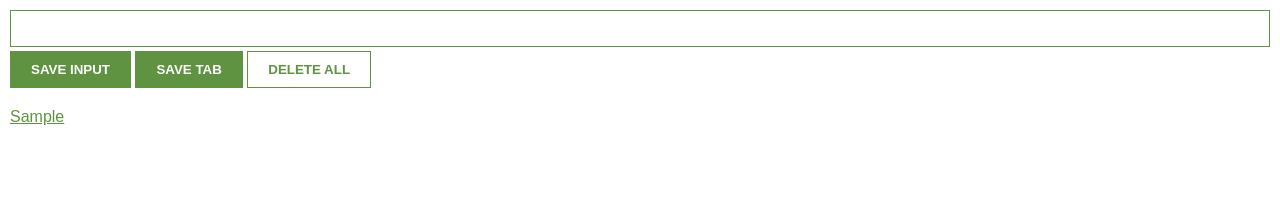
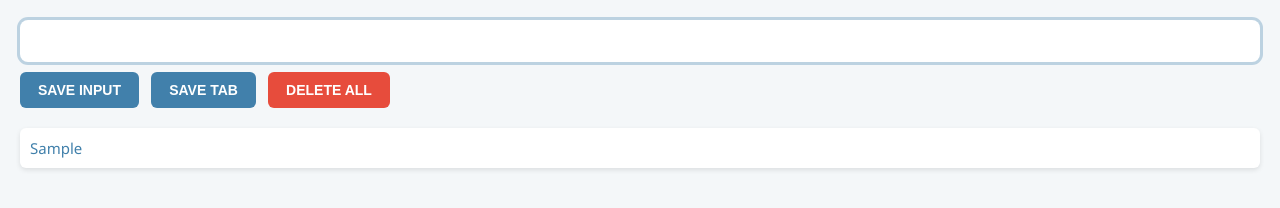
Before and after one commit to Oskillar21/LeadsTracker---ChromeExtension, a website built with Vite: page index.html in a window 1280 px wide. Both pictures are taken after typing "Sample" into the empty fields and a click on the button "SAVE INPUT". Built offline with nearby package versions, Linux system fonts and the light colour scheme.

Commit message:
Mejorar estilos CSS y reestructurar el HTML para la extensión "Leads Tracker"

```diff
--- a/index.css
+++ b/index.css
@@ -1,41 +1,71 @@
 body {
     margin: 0;
-    padding: 10px;
-    font-family: Arial, Helvetica, sans-serif;
-    min-width: 400px;
+    padding: 20px;
+    font-family: 'Segoe UI', Tahoma, Geneva, Verdana, sans-serif;
+    min-width: 450px;
+    background-color: #f4f7f9;
 }
 
 input {
     width: 100%;
-    padding: 10px;
+    padding: 12px;
     box-sizing: border-box;
-    border: 1px solid #5f9341;
-    margin-bottom: 4px;
+    border: none;
+    border-radius: 8px;
+    margin-bottom: 10px;
+    font-size: 16px;
+    box-shadow: 0 0 0 3px #4180ab50;
 }
 
 button {
-    background: #5f9341;
+    background-color: #4180ab;
     color: white;
-    padding: 10px 20px;
-    border: 1px solid #5f9341;
+    padding: 10px 18px;
+    border: none;
+    border-radius: 6px;
     font-weight: bold;
+    font-size: 14px;
+    cursor: pointer;
+    transition: background-color 0.3s ease, transform 0.2s ease;
+    margin-right: 8px;
+}
+
+button:hover {
+    background-color: #33688a;
+    transform: translateY(-1px);
 }
 
 #delete-btn {
-    background: white;
-    color: #5f9341;
+    background-color: #e74c3c;
+}
+
+#delete-btn:hover {
+    background-color: #c0392b;
 }
 
 ul {
     margin-top: 20px;
-    list-style: none;
     padding-left: 0;
 }
 
 li {
-    margin-top: 5px;
+    list-style: none;
+    margin-bottom: 10px;
+    padding: 10px;
+    background-color: #ffffff;
+    border-radius: 6px;
+    box-shadow: 0 2px 5px rgba(0, 0, 0, 0.1);
 }
 
 a {
-    color: #5f9341;
+    color: #4180ab;
+    text-decoration: none;
+    font-size: 15px;
+    display: block;
+    word-break: break-all; /* útil si los links son largos */
 }
+
+a:hover {
+    text-decoration: underline;
+    color: #33688a;
+}
--- a/index.html
+++ b/index.html
@@ -1,14 +1,19 @@
 <html>
+
 <head>
     <link rel="stylesheet" href="index.css">
 </head>
+
 <body>
     <input type="text" id="input-el">
+    <div id="button-group">
         <button id="input-btn">SAVE INPUT</button>
         <button id="tab-btn">SAVE TAB</button>
         <button id="delete-btn">DELETE ALL</button>
+    </div>
     <ul id="ul-el">
     </ul>
     <script src="index.js"></script>
 </body>
+
 </html>
```
Lines whose indentation alone changed are shown as unchanged.
